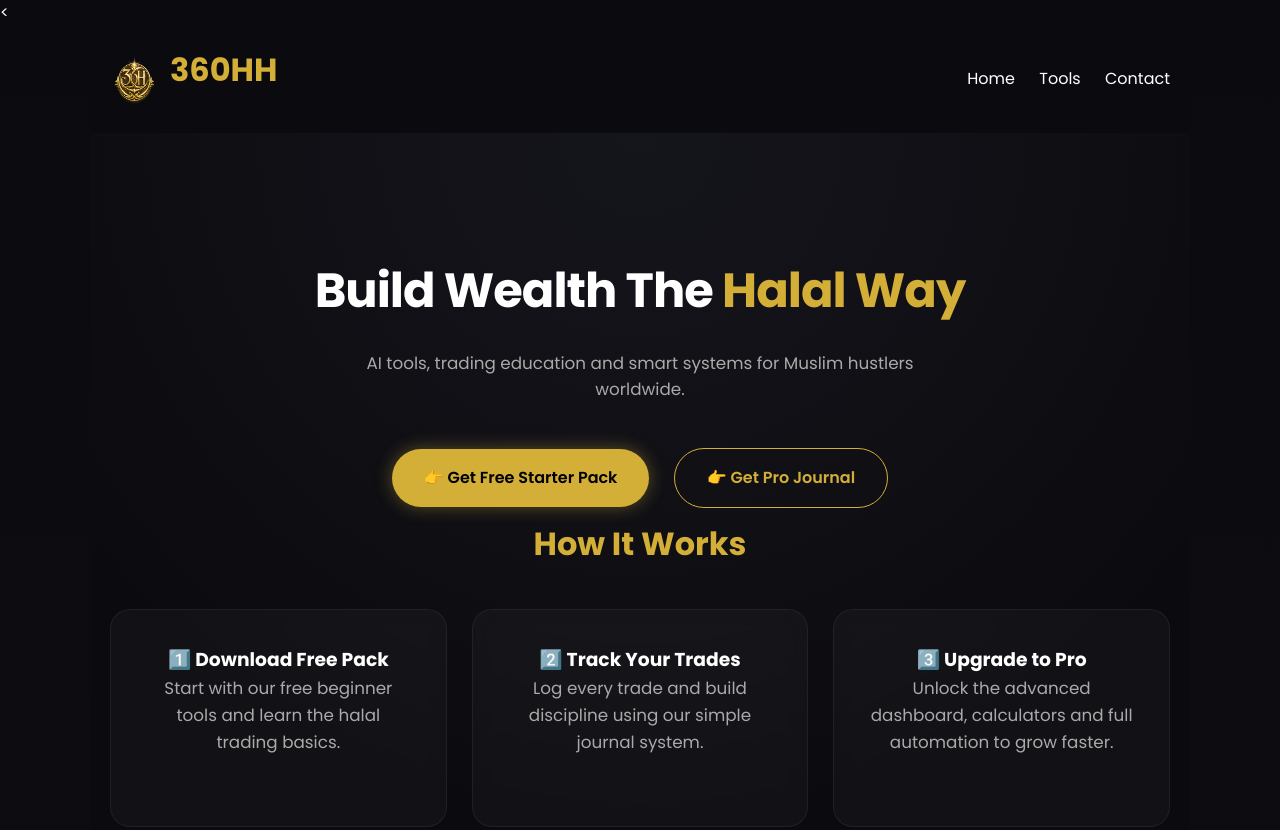
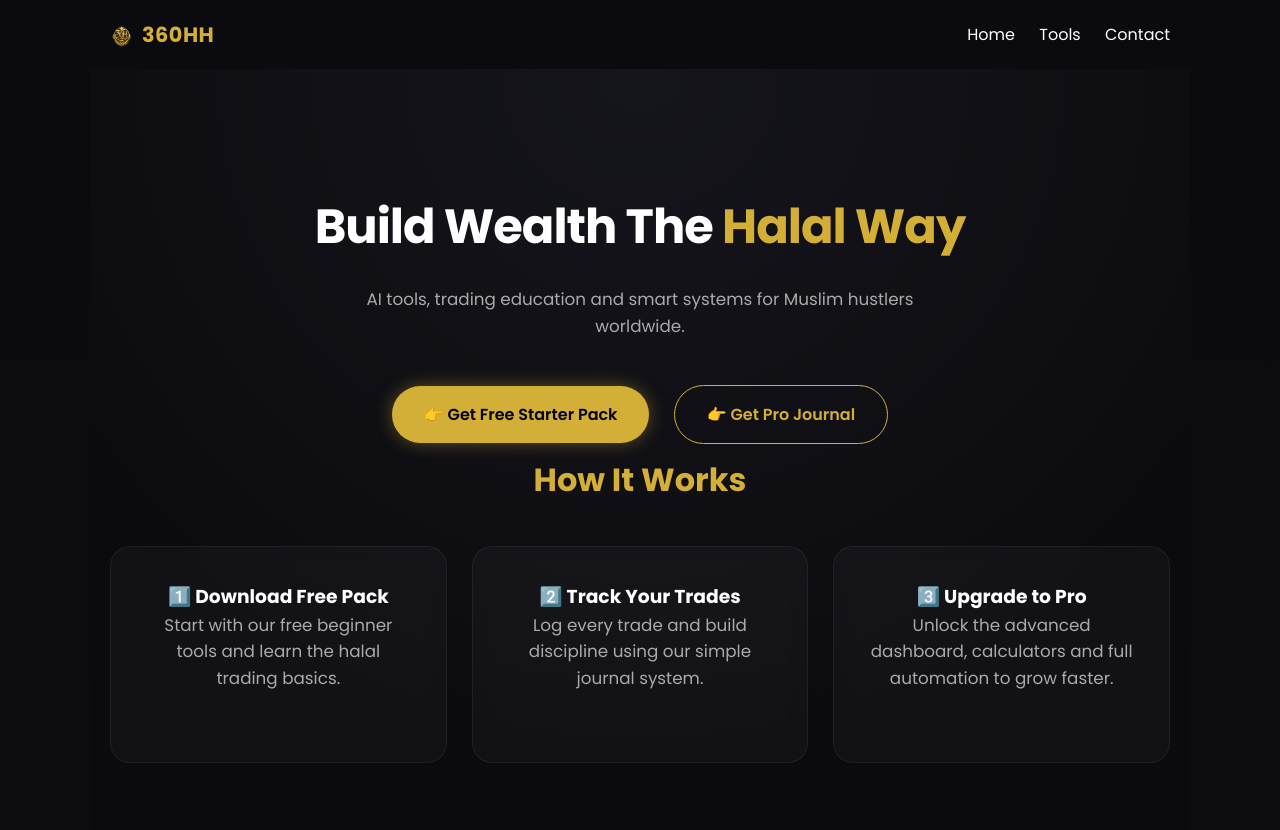
Before and after one commit to genzchamp/360Halal-Hustle, a plain HTML site: page index.html in a window 1280 px wide. Shown: the top 830 px of the page. Drawn offline with Linux system fonts and the light colour scheme.

Commit message:
Update index.html

```diff
--- a/index.html
+++ b/index.html
@@ -66,8 +66,8 @@ h2{
     }
 
     .logo{
-  height:50px;
-  width:50px;
+  height:26px;
+  width:26px;
 }
 
     nav a{
@@ -81,7 +81,23 @@ h2{
     nav a:hover{
       color:#d4af37;
     }
+.brand{
+  display:flex;
+  align-items:center;
+  gap:8px;
+}
 
+.logo{
+  height:24px;
+  width:24px;
+}
+
+.brand-text{
+  font-size:1.3rem;
+  font-weight:700;
+  color:#d4af37;
+  letter-spacing:0.5px;
+}
     /* ================= HERO ================= */
 
     .hero{
@@ -206,11 +222,11 @@ font-size:1.05rem;
 <body>
 
   <!-- ================= NAV ================= -->
-  <<nav>
-  <div style="display:flex;align-items:center;gap:10px;">
-    <img src="favicon.png" class="logo">
-    <h2 class="gold">360HH</h2>
-  </div>
+  <nav>
+  <div class="brand">
+  <img src="favicon.png" class="logo">
+  <span class="brand-text">360HH</span>
+</div>
 
   <div>
     <a href="#">Home</a>
```
